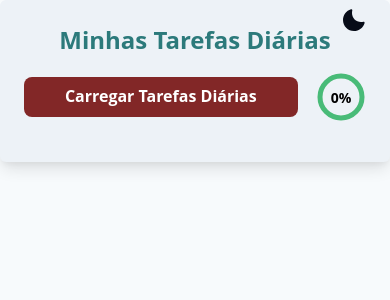
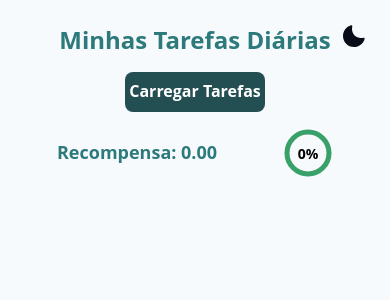
Before and after one commit to anthony-steffen/allowance-app, a React (Vite) app: page /allowance-app/home in a window 390 px wide. Shown: the top 300 px of the page. Built offline with nearby package versions, Linux system fonts and the light colour scheme.

Commit message:
💄 feat: Improve responsivity and styles to home.

```diff
--- a/src/components/ToggleButtonTheme.jsx
+++ b/src/components/ToggleButtonTheme.jsx
@@ -7,7 +7,7 @@ const ToggleButtonTheme = () => {
 
 
   return (
-    <Box position='absolute' right={4}>
+    <Box position='absolute' right={4} top={4}>
       <IconButton
         onClick={toggleColorMode}
         fontSize={'2xl'}
--- a/src/pages/Home.jsx
+++ b/src/pages/Home.jsx
@@ -1,31 +1,46 @@
 // Home.jsx
 import { useContext } from 'react';
-import { Alert, AlertIcon, Box, Button, Card, CardBody, CardFooter, CircularProgress, CircularProgressLabel, Divider, Flex, Heading, Stack, Text } from '@chakra-ui/react';
+import {useColorMode, Button, Card, CardBody, CardFooter, CircularProgress, CircularProgressLabel, Divider, Flex, Heading, Stack, Text } from '@chakra-ui/react';
 import TaskContext from '../context/taskContext';
+
+import {CheckCircleIcon, WarningIcon, } from '@chakra-ui/icons';
 
 const Home = () => {
   const { tasks, loadDailyTasks, toggleTaskCompletion } = useContext(TaskContext);
 
   const progress = tasks.filter(task => task.isCompleted).length / tasks.length * 100;
 
-  console.log(progress);
-
+  const colorMode = useColorMode();
 
   return (
-    <Box p={6} maxW="600px" mx="auto" bg="gray.100" borderRadius="md" boxShadow="lg">
+    <Flex p={6} maxW="800px" mx="auto" direction="column">
       <Heading as="h1" size="lg" mb={4} textAlign="center" color="teal.600">
         Minhas Tarefas Diárias
       </Heading>
-      <Flex justifyContent="space-between" alignItems="center" mb={4}>
+      <Flex justifyContent="space-between" alignItems="center" mb={4} direction={{base: 'column', md: 'row'}} gap={4}>
       {/* Botão para carregar as tarefas diárias */}
-      <Button colorScheme="teal" onClick={loadDailyTasks}>
-        Carregar Tarefas Diárias
-      </Button>
-          <CircularProgress value={progress} color='green.400' size={{base: '50px', md: '60px'}}>
-            <CircularProgressLabel color={'black'} fontWeight={'bold'} fontSize={'sm'}>
-            {progress ? `${progress.toFixed(0)}%` : '0%'}
-            </CircularProgressLabel>
-          </CircularProgress>
+        <Button colorScheme="teal" maxW='140px' onClick={loadDailyTasks}>
+          Carregar Tarefas
+        </Button>
+
+      <Flex alignItems="center" justifyContent="space-around" w='100%'>
+        <Text fontSize="lg" fontWeight="bold" color="teal.600" textAlign="center">
+          {`Recompensa: ${tasks.reduce((acc, task) => acc + (task.isCompleted ? task.value : 0), 0).toFixed(2)}`}
+        </Text>
+
+        <CircularProgress
+        value={progress}
+        color={ progress <=25 ? 'red.500' : progress <= 50 ? 'yellow.500' : progress <= 75? 'blue.500' : 'green.500'}
+        size={{base: '50px', md: '60px'}}
+        >
+          <CircularProgressLabel
+          color={colorMode.colorMode === 'dark' ? 'white' : 'black'}
+          fontWeight={'bold'}
+          fontSize={'sm'}>
+          {progress ? `${progress.toFixed(0)}%` : '0%'}
+          </CircularProgressLabel>
+        </CircularProgress>
+        </Flex>
       </Flex>
 
       {tasks.map(task => (
@@ -41,10 +56,18 @@ const Home = () => {
           </CardBody>
           <Divider />
           <CardFooter justifyContent="space-between" alignItems="center" p={3}>
-            <Alert p={0} fontSize='sm' status={task.isCompleted ? 'success' : 'warning'} bg={'none'} width={'100px'}>
-              <AlertIcon />
-              {task.isCompleted ? 'Completed' : 'Waiting'}
-            </Alert>
+            {task.isCompleted ? (
+              <Flex alignItems="center" justifyContent="center" direction={'column'} gap={2}>
+              <CheckCircleIcon color="green.500" boxSize={6} />
+              <Text>Concluído</Text>
+            </Flex>
+            ) : (
+              <Flex alignItems="center" justifyContent="center" direction={'column'} gap={2}>
+              <WarningIcon color="yellow.500" boxSize={6} />
+              <Text>Pendente</Text>
+            </Flex>
+            )}
+
               <Flex alignItems="center" justifyContent="center" direction={'column'}>
                 <Text>Reward</Text>
                 <Text color="teal.600" fontSize="md" fontWeight="bold">
@@ -55,15 +78,15 @@ const Home = () => {
                 variant="solid"
                 colorScheme={task.isCompleted ? 'green' : 'blue'}
                 onClick={() => toggleTaskCompletion(task.id)}
-                maxW={'80px'}
-                size={'sm'}
+                maxW={'90px'}
+                size={'md'}
               >
                 {task.isCompleted ? 'Concluído' : 'Concluir'}
               </Button>
           </CardFooter>
         </Card>
       ))}
-    </Box>
+    </Flex>
   );
 }
 
--- a/src/shared/theme.js
+++ b/src/shared/theme.js
@@ -27,8 +27,8 @@ const colors = {
   },
   // Cores do botão
   button: {
-    bgLight: 'red.800', // Vermelho para o modo claro
-    bgDark: 'black', // Vermelho para o modo escuro
+    bgLight: 'teal.800', // Vermelho para o modo claro
+    bgDark: 'black', // preto para o modo escuro
   },
 }
 
@@ -65,9 +65,9 @@ const components = {
         color: props.colorMode === 'dark' ? colors.text.dark : 'white',
         _hover: {
           bg: props.colorMode === 'dark' ?
-          'gray.700' // Cinza escuro para o modo escuro
+          'teal.700' // Cinza escuro para o modo escuro
           :
-          'silver', // Vermelho para o modo claro
+          'teal.600', // Vermelho para o modo claro
           color: props.colorMode === 'dark' ? colors.text.dark : 'black',
         },
       }),
```
